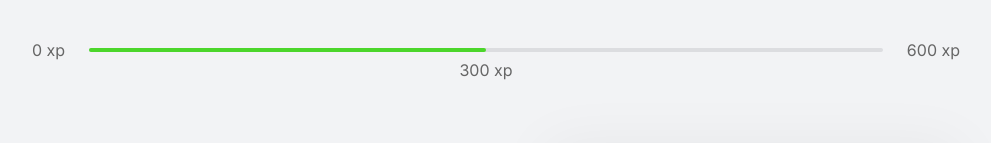
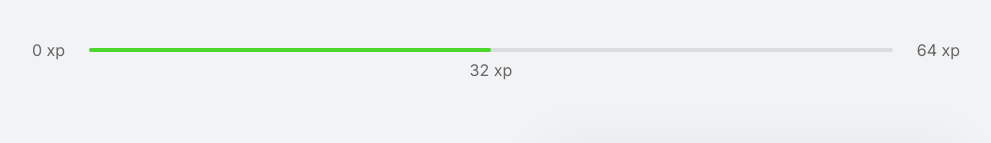
Before and after one commit to FelipeFerreiraDev/Movedoro, a Next.js app: page / in a window 1280 px wide. Shown: the top 143 px of the page, without its empty margins (144-1135 px from the left). Built offline with nearby package versions, Linux system fonts and the light colour scheme.

Commit message:
Experience Bar

```diff
--- a/src/components/ChallengeBox.tsx
+++ b/src/components/ChallengeBox.tsx
@@ -3,7 +3,7 @@
 import styles from '../styles/components/ChallengeBox.module.css'
 
 export function ChallengeBox() {
-    const { activeChallenge } = useContext(ChallengesContext);
+    const { activeChallenge, resetChallenge } = useContext(ChallengesContext);
 
     return (
         <div className={styles.challengeBoxContainer}>
@@ -16,7 +16,7 @@
                         <p>{activeChallenge.description}</p>
                     </main>
                     <footer>
-                        <button type="button" className={styles.challengeFailedButton}>Falhei</button>
+                        <button type="button" className={styles.challengeFailedButton} onClick={resetChallenge}>Falhei</button>
                         <button type="button" className={styles.challengeSucceededButton}>Completei</button>
                     </footer>
                 </div>
--- a/src/components/ExperienceBar.tsx
+++ b/src/components/ExperienceBar.tsx
@@ -1,14 +1,20 @@
+import { useContext } from 'react';
+import { ChallengesContext } from '../contexts/ChallengesContext';
 import styles from '../styles/components/ExperienceBar.module.css';
 
 export function Experiencebar() {
+    const { currentExperience, experienceToNextLevel } = useContext(ChallengesContext);
+
+    const percentToNextLevel = Math.round(currentExperience * 100) / experienceToNextLevel;
+
     return (
         <header className={styles.experienceBar}>
             <span>0 xp</span>
                 <div>
-                    <div style={{width: '50%'}}/>
-                    <span className={styles.currentExperience} style={{ left: '50%'}}>300 xp</span>
+                    <div style={{width: `${percentToNextLevel}%`}}/>
+                    <span className={styles.currentExperience} style={{ left: `${percentToNextLevel}%`}}>{currentExperience} xp</span>
                 </div>
-            <span>600 xp</span>
+            <span>{experienceToNextLevel} xp</span>
         </header>
     );
 }
--- a/src/contexts/ChallengesContext.tsx
+++ b/src/contexts/ChallengesContext.tsx
@@ -14,6 +14,8 @@
     challengesCompleted: number;
     startNewChallenge: () => void;
     activeChallenge: Challenge;
+    resetChallenge: () => void;
+    experienceToNextLevel: number;
 }
 
 interface ChallengesProviderProps {
@@ -24,11 +26,12 @@
 
 export function ChallengesProvider({ children }: ChallengesProviderProps) {
     const [level, setLevel] = useState(1);
-    const [currentExperience, setCurrentExperience] = useState(0);
+    const [currentExperience, setCurrentExperience] = useState(32);
     const [challengesCompleted, setChallengesCompleted] = useState(0);
 
     const [activeChallenge, setActiveChallenge] = useState(null);
 
+    const experienceToNextLevel = Math.pow((level + 1) * 4, 2);
 
     function levelUp() {
         setLevel(level + 1);
@@ -41,8 +44,12 @@
         setActiveChallenge(challenge);
     }
 
+    function resetChallenge() {
+        setActiveChallenge(null);
+    }
+
     return (
-        <ChallengesContext.Provider value={{ level, levelUp, currentExperience, challengesCompleted, startNewChallenge, activeChallenge }}>
+        <ChallengesContext.Provider value={{ level, levelUp, currentExperience, challengesCompleted, startNewChallenge, activeChallenge, resetChallenge, experienceToNextLevel }}>
             {children}
         </ChallengesContext.Provider>
     );
```
